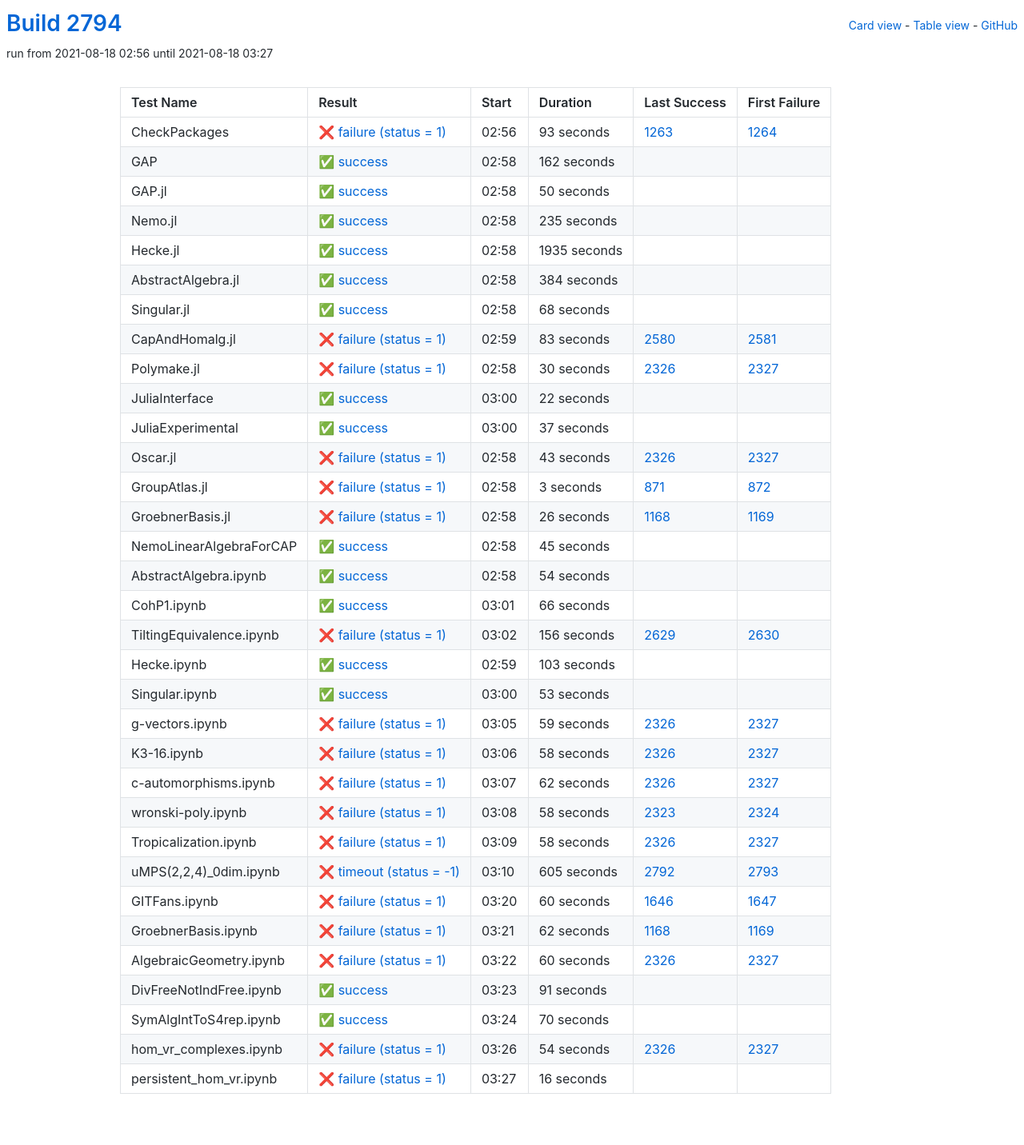
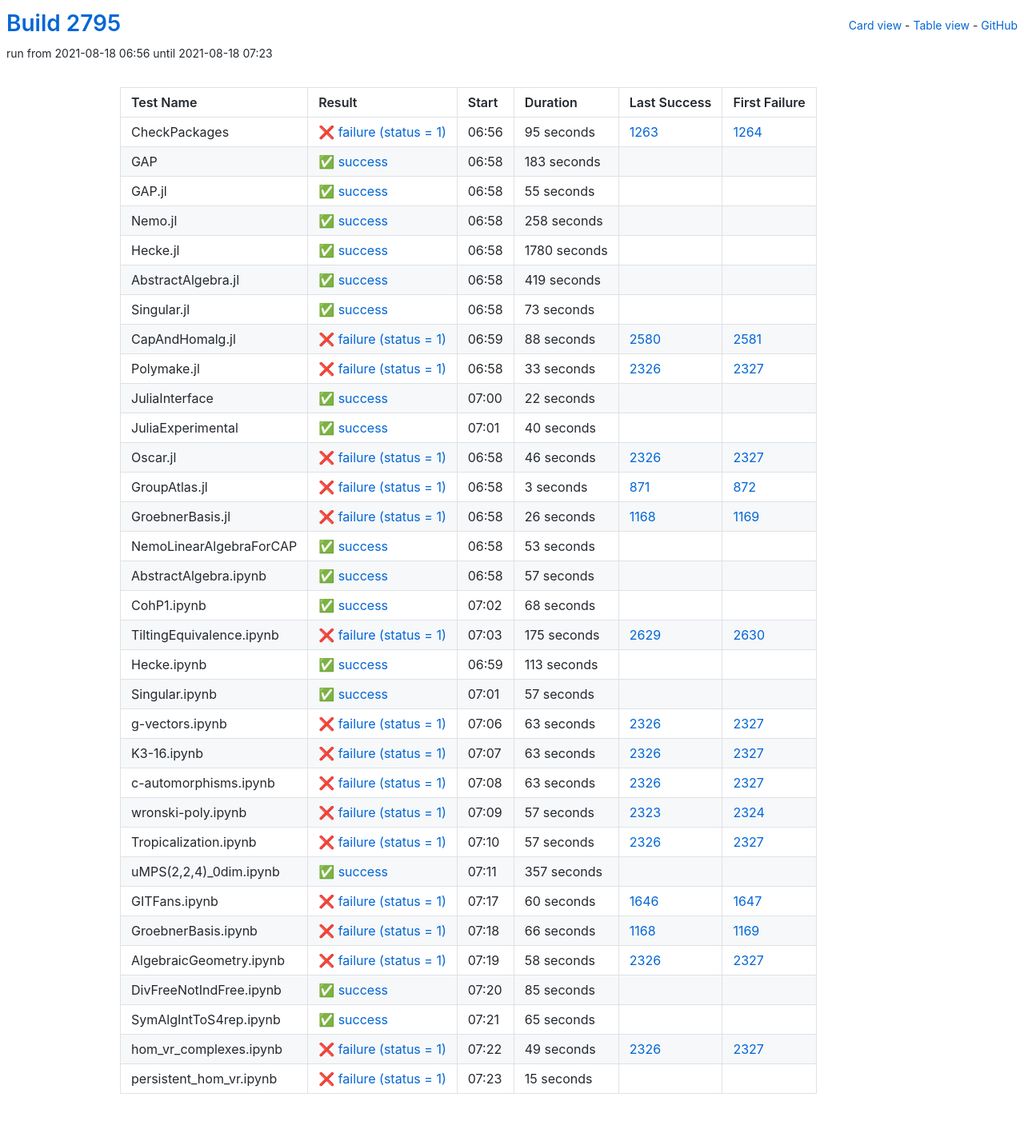
Before and after one commit to oscar-system/oscar-ci-status-stable, a Jekyll site: the page built from table.html, in a window 1280 px wide. Shown: the whole page at 80% size. Built offline with Jekyll 4.4.1, drawn with Linux system fonts in a browser that asks for light colours.

Commit message:
Build #2795

```diff
--- a/_data/ci.yml
+++ b/_data/ci.yml
@@ -1,6 +1,6 @@
 ---
-build: 2794
-build_url: https://oscarci.mathematik.uni-kl.de/job/oscar-stable/2794/
+build: 2795
+build_url: https://oscarci.mathematik.uni-kl.de/job/oscar-stable/2795/
 job: oscar-stable
 organization: oscar-system
 repo: oscar-ci-status-stable
@@ -8,116 +8,116 @@ repourl: https://github.com/oscar-system/oscar-ci-status-stable
 tests:
 - name: CheckPackages
   id: checkpackages
-  log: https://oscarci.mathematik.uni-kl.de/job/oscar-stable/2794/artifact/logs/build-2794/CheckPackages.log
-  start: 2021-08-18 02:56
+  log: https://oscarci.mathematik.uni-kl.de/job/oscar-stable/2795/artifact/logs/build-2795/CheckPackages.log
+  start: 2021-08-18 06:56
   success: false
   exitcode: 1
   status: failure
-  duration: 93
+  duration: 95
   last_success: 1263
   last_success_url: https://oscarci.mathematik.uni-kl.de/job/oscar-stable/1263/
   first_failure: 1264
   first_failure_url: https://oscarci.mathematik.uni-kl.de/job/oscar-stable/1264/
 - name: GAP
   id: gap
-  log: https://oscarci.mathematik.uni-kl.de/job/oscar-stable/2794/artifact/logs/build-2794/GAP.log
-  start: 2021-08-18 02:58
+  log: https://oscarci.mathematik.uni-kl.de/job/oscar-stable/2795/artifact/logs/build-2795/GAP.log
+  start: 2021-08-18 06:58
   success: true
   exitcode: 0
   status: success
-  duration: 162
+  duration: 183
   last_success: false
   last_success_url:
   first_failure: false
   first_failure_url:
 - name: GAP.jl
   id: gap-jl
-  log: https://oscarci.mathematik.uni-kl.de/job/oscar-stable/2794/artifact/logs/build-2794/GAP.jl.log
-  start: 2021-08-18 02:58
+  log: https://oscarci.mathematik.uni-kl.de/job/oscar-stable/2795/artifact/logs/build-2795/GAP.jl.log
+  start: 2021-08-18 06:58
   success: true
   exitcode: 0
   status: success
-  duration: 50
+  duration: 55
   last_success: false
   last_success_url:
   first_failure: false
   first_failure_url:
 - name: Nemo.jl
   id: nemo-jl
-  log: https://oscarci.mathematik.uni-kl.de/job/oscar-stable/2794/artifact/logs/build-2794/Nemo.jl.log
-  start: 2021-08-18 02:58
+  log: https://oscarci.mathematik.uni-kl.de/job/oscar-stable/2795/artifact/logs/build-2795/Nemo.jl.log
+  start: 2021-08-18 06:58
   success: true
   exitcode: 0
   status: success
-  duration: 235
+  duration: 258
   last_success: false
   last_success_url:
   first_failure: false
   first_failure_url:
 - name: Hecke.jl
   id: hecke-jl
-  log: https://oscarci.mathematik.uni-kl.de/job/oscar-stable/2794/artifact/logs/build-2794/Hecke.jl.log
-  start: 2021-08-18 02:58
+  log: https://oscarci.mathematik.uni-kl.de/job/oscar-stable/2795/artifact/logs/build-2795/Hecke.jl.log
+  start: 2021-08-18 06:58
   success: true
   exitcode: 0
   status: success
-  duration: 1935
+  duration: 1780
   last_success: false
   last_success_url:
   first_failure: false
   first_failure_url:
 - name: AbstractAlgebra.jl
   id: abstractalgebra-jl
-  log: https://oscarci.mathematik.uni-kl.de/job/oscar-stable/2794/artifact/logs/build-2794/AbstractAlgebra.jl.log
-  start: 2021-08-18 02:58
+  log: https://oscarci.mathematik.uni-kl.de/job/oscar-stable/2795/artifact/logs/build-2795/AbstractAlgebra.jl.log
+  start: 2021-08-18 06:58
   success: true
   exitcode: 0
   status: success
-  duration: 384
+  duration: 419
   last_success: false
   last_success_url:
   first_failure: false
   first_failure_url:
 - name: Singular.jl
   id: singular-jl
-  log: https://oscarci.mathematik.uni-kl.de/job/oscar-stable/2794/artifact/logs/build-2794/Singular.jl.log
-  start: 2021-08-18 02:58
+  log: https://oscarci.mathematik.uni-kl.de/job/oscar-stable/2795/artifact/logs/build-2795/Singular.jl.log
+  start: 2021-08-18 06:58
   success: true
   exitcode: 0
   status: success
-  duration: 68
+  duration: 73
   last_success: false
   last_success_url:
   first_failure: false
   first_failure_url:
 - name: CapAndHomalg.jl
   id: capandhomalg-jl
-  log: https://oscarci.mathematik.uni-kl.de/job/oscar-stable/2794/artifact/logs/build-2794/CapAndHomalg.jl.log
-  start: 2021-08-18 02:59
+  log: https://oscarci.mathematik.uni-kl.de/job/oscar-stable/2795/artifact/logs/build-2795/CapAndHomalg.jl.log
+  start: 2021-08-18 06:59
   success: false
   exitcode: 1
   status: failure
-  duration: 83
+  duration: 88
   last_success: 2580
   last_success_url: https://oscarci.mathematik.uni-kl.de/job/oscar-stable/2580/
   first_failure: 2581
   first_failure_url: https://oscarci.mathematik.uni-kl.de/job/oscar-stable/2581/
 - name: Polymake.jl
   id: polymake-jl
-  log: https://oscarci.mathematik.uni-kl.de/job/oscar-stable/2794/artifact/logs/build-2794/Polymake.jl.log
-  start: 2021-08-18 02:58
+  log: https://oscarci.mathematik.uni-kl.de/job/oscar-stable/2795/artifact/logs/build-2795/Polymake.jl.log
+  start: 2021-08-18 06:58
   success: false
   exitcode: 1
   status: failure
-  duration: 30
+  duration: 33
   last_success: 2326
   last_success_url: https://oscarci.mathematik.uni-kl.de/job/oscar-stable/2326/
   first_failure: 2327
   first_failure_url: https://oscarci.mathematik.uni-kl.de/job/oscar-stable/2327/
 - name: JuliaInterface
   id: juliainterface
-  log: https://oscarci.mathematik.uni-kl.de/job/oscar-stable/2794/artifact/logs/build-2794/JuliaInterface.log
-  start: 2021-08-18 03:00
+  log: https://oscarci.mathematik.uni-kl.de/job/oscar-stable/2795/artifact/logs/build-2795/JuliaInterface.log
+  start: 2021-08-18 07:00
   success: true
   exitcode: 0
   status: success
@@ -128,32 +128,32 @@ tests:
   first_failure_url:
 - name: JuliaExperimental
   id: juliaexperimental
-  log: https://oscarci.mathematik.uni-kl.de/job/oscar-stable/2794/artifact/logs/build-2794/JuliaExperimental.log
-  start: 2021-08-18 03:00
+  log: https://oscarci.mathematik.uni-kl.de/job/oscar-stable/2795/artifact/logs/build-2795/JuliaExperimental.log
+  start: 2021-08-18 07:01
   success: true
   exitcode: 0
   status: success
-  duration: 37
+  duration: 40
   last_success: false
   last_success_url:
   first_failure: false
   first_failure_url:
 - name: Oscar.jl
   id: oscar-jl
-  log: https://oscarci.mathematik.uni-kl.de/job/oscar-stable/2794/artifact/logs/build-2794/Oscar.jl.log
-  start: 2021-08-18 02:58
+  log: https://oscarci.mathematik.uni-kl.de/job/oscar-stable/2795/artifact/logs/build-2795/Oscar.jl.log
+  start: 2021-08-18 06:58
   success: false
   exitcode: 1
   status: failure
-  duration: 43
+  duration: 46
   last_success: 2326
   last_success_url: https://oscarci.mathematik.uni-kl.de/job/oscar-stable/2326/
   first_failure: 2327
   first_failure_url: https://oscarci.mathematik.uni-kl.de/job/oscar-stable/2327/
 - name: GroupAtlas.jl
   id: groupatlas-jl
-  log: https://oscarci.mathematik.uni-kl.de/job/oscar-stable/2794/artifact/logs/build-2794/GroupAtlas.jl.log
-  start: 2021-08-18 02:58
+  log: https://oscarci.mathematik.uni-kl.de/job/oscar-stable/2795/artifact/logs/build-2795/GroupAtlas.jl.log
+  start: 2021-08-18 06:58
   success: false
   exitcode: 1
   status: failure
@@ -164,8 +164,8 @@ tests:
   first_failure_url: https://oscarci.mathematik.uni-kl.de/job/oscar-stable/872/
 - name: GroebnerBasis.jl
   id: groebnerbasis-jl
-  log: https://oscarci.mathematik.uni-kl.de/job/oscar-stable/2794/artifact/logs/build-2794/GroebnerBasis.jl.log
-  start: 2021-08-18 02:58
+  log: https://oscarci.mathematik.uni-kl.de/job/oscar-stable/2795/artifact/logs/build-2795/GroebnerBasis.jl.log
+  start: 2021-08-18 06:58
   success: false
   exitcode: 1
   status: failure
@@ -176,68 +176,8 @@ tests:
   first_failure_url: https://oscarci.mathematik.uni-kl.de/job/oscar-stable/1169/
 - name: NemoLinearAlgebraForCAP
   id: nemolinearalgebraforcap
-  log: https://oscarci.mathematik.uni-kl.de/job/oscar-stable/2794/artifact/logs/build-2794/NemoLinearAlgebraForCAP.log
-  start: 2021-08-18 02:58
-  success: true
-  exitcode: 0
-  status: success
-  duration: 45
-  last_success: false
-  last_success_url:
-  first_failure: false
-  first_failure_url:
-- name: AbstractAlgebra.ipynb
-  id: abstractalgebra-ipynb
-  log: https://oscarci.mathematik.uni-kl.de/job/oscar-stable/2794/artifact/logs/build-2794/AbstractAlgebra.ipynb.log
-  start: 2021-08-18 02:58
-  success: true
-  exitcode: 0
-  status: success
-  duration: 54
-  last_success: false
-  last_success_url:
-  first_failure: false
-  first_failure_url:
-- name: CohP1.ipynb
-  id: cohp1-ipynb
-  log: https://oscarci.mathematik.uni-kl.de/job/oscar-stable/2794/artifact/logs/build-2794/CohP1.ipynb.log
-  start: 2021-08-18 03:01
-  success: true
-  exitcode: 0
-  status: success
-  duration: 66
-  last_success: false
-  last_success_url:
-  first_failure: false
-  first_failure_url:
-- name: TiltingEquivalence.ipynb
-  id: tiltingequivalence-ipynb
-  log: https://oscarci.mathematik.uni-kl.de/job/oscar-stable/2794/artifact/logs/build-2794/TiltingEquivalence.ipynb.log
-  start: 2021-08-18 03:02
-  success: false
-  exitcode: 1
-  status: failure
-  duration: 156
-  last_success: 2629
-  last_success_url: https://oscarci.mathematik.uni-kl.de/job/oscar-stable/2629/
-  first_failure: 2630
-  first_failure_url: https://oscarci.mathematik.uni-kl.de/job/oscar-stable/2630/
-- name: Hecke.ipynb
-  id: hecke-ipynb
-  log: https://oscarci.mathematik.uni-kl.de/job/oscar-stable/2794/artifact/logs/build-2794/Hecke.ipynb.log
-  start: 2021-08-18 02:59
-  success: true
-  exitcode: 0
-  status: success
-  duration: 103
-  last_success: false
-  last_success_url:
-  first_failure: false
-  first_failure_url:
-- name: Singular.ipynb
-  id: singular-ipynb
-  log: https://oscarci.mathematik.uni-kl.de/job/oscar-stable/2794/artifact/logs/build-2794/Singular.ipynb.log
-  start: 2021-08-18 03:00
+  log: https://oscarci.mathematik.uni-kl.de/job/oscar-stable/2795/artifact/logs/build-2795/NemoLinearAlgebraForCAP.log
+  start: 2021-08-18 06:58
   success: true
   exitcode: 0
   status: success
@@ -246,82 +186,142 @@ tests:
   last_success_url:
   first_failure: false
   first_failure_url:
-- name: g-vectors.ipynb
-  id: g-vectors-ipynb
-  log: https://oscarci.mathematik.uni-kl.de/job/oscar-stable/2794/artifact/logs/build-2794/g-vectors.ipynb.log
-  start: 2021-08-18 03:05
+- name: AbstractAlgebra.ipynb
+  id: abstractalgebra-ipynb
+  log: https://oscarci.mathematik.uni-kl.de/job/oscar-stable/2795/artifact/logs/build-2795/AbstractAlgebra.ipynb.log
+  start: 2021-08-18 06:58
+  success: true
+  exitcode: 0
+  status: success
+  duration: 57
+  last_success: false
+  last_success_url:
+  first_failure: false
+  first_failure_url:
+- name: CohP1.ipynb
+  id: cohp1-ipynb
+  log: https://oscarci.mathematik.uni-kl.de/job/oscar-stable/2795/artifact/logs/build-2795/CohP1.ipynb.log
+  start: 2021-08-18 07:02
+  success: true
+  exitcode: 0
+  status: success
+  duration: 68
+  last_success: false
+  last_success_url:
+  first_failure: false
+  first_failure_url:
+- name: TiltingEquivalence.ipynb
+  id: tiltingequivalence-ipynb
+  log: https://oscarci.mathematik.uni-kl.de/job/oscar-stable/2795/artifact/logs/build-2795/TiltingEquivalence.ipynb.log
+  start: 2021-08-18 07:03
   success: false
   exitcode: 1
   status: failure
-  duration: 59
+  duration: 175
+  last_success: 2629
+  last_success_url: https://oscarci.mathematik.uni-kl.de/job/oscar-stable/2629/
+  first_failure: 2630
+  first_failure_url: https://oscarci.mathematik.uni-kl.de/job/oscar-stable/2630/
+- name: Hecke.ipynb
+  id: hecke-ipynb
+  log: https://oscarci.mathematik.uni-kl.de/job/oscar-stable/2795/artifact/logs/build-2795/Hecke.ipynb.log
+  start: 2021-08-18 06:59
+  success: true
+  exitcode: 0
+  status: success
+  duration: 113
+  last_success: false
+  last_success_url:
+  first_failure: false
+  first_failure_url:
+- name: Singular.ipynb
+  id: singular-ipynb
+  log: https://oscarci.mathematik.uni-kl.de/job/oscar-stable/2795/artifact/logs/build-2795/Singular.ipynb.log
+  start: 2021-08-18 07:01
+  success: true
+  exitcode: 0
+  status: success
+  duration: 57
+  last_success: false
+  last_success_url:
+  first_failure: false
+  first_failure_url:
+- name: g-vectors.ipynb
+  id: g-vectors-ipynb
+  log: https://oscarci.mathematik.uni-kl.de/job/oscar-stable/2795/artifact/logs/build-2795/g-vectors.ipynb.log
+  start: 2021-08-18 07:06
+  success: false
+  exitcode: 1
+  status: failure
+  duration: 63
   last_success: 2326
   last_success_url: https://oscarci.mathematik.uni-kl.de/job/oscar-stable/2326/
   first_failure: 2327
   first_failure_url: https://oscarci.mathematik.uni-kl.de/job/oscar-stable/2327/
 - name: K3-16.ipynb
   id: k3-16-ipynb
-  log: https://oscarci.mathematik.uni-kl.de/job/oscar-stable/2794/artifact/logs/build-2794/K3-16.ipynb.log
-  start: 2021-08-18 03:06
+  log: https://oscarci.mathematik.uni-kl.de/job/oscar-stable/2795/artifact/logs/build-2795/K3-16.ipynb.log
+  start: 2021-08-18 07:07
   success: false
   exitcode: 1
   status: failure
-  duration: 58
+  duration: 63
   last_success: 2326
   last_success_url: https://oscarci.mathematik.uni-kl.de/job/oscar-stable/2326/
   first_failure: 2327
   first_failure_url: https://oscarci.mathematik.uni-kl.de/job/oscar-stable/2327/
 - name: c-automorphisms.ipynb
   id: c-automorphisms-ipynb
-  log: https://oscarci.mathematik.uni-kl.de/job/oscar-stable/2794/artifact/logs/build-2794/c-automorphisms.ipynb.log
-  start: 2021-08-18 03:07
+  log: https://oscarci.mathematik.uni-kl.de/job/oscar-stable/2795/artifact/logs/build-2795/c-automorphisms.ipynb.log
+  start: 2021-08-18 07:08
   success: false
   exitcode: 1
   status: failure
-  duration: 62
+  duration: 63
   last_success: 2326
   last_success_url: https://oscarci.mathematik.uni-kl.de/job/oscar-stable/2326/
   first_failure: 2327
   first_failure_url: https://oscarci.mathematik.uni-kl.de/job/oscar-stable/2327/
 - name: wronski-poly.ipynb
   id: wronski-poly-ipynb
-  log: https://oscarci.mathematik.uni-kl.de/job/oscar-stable/2794/artifact/logs/build-2794/wronski-poly.ipynb.log
-  start: 2021-08-18 03:08
+  log: https://oscarci.mathematik.uni-kl.de/job/oscar-stable/2795/artifact/logs/build-2795/wronski-poly.ipynb.log
+  start: 2021-08-18 07:09
   success: false
   exitcode: 1
   status: failure
-  duration: 58
+  duration: 57
   last_success: 2323
   last_success_url: https://oscarci.mathematik.uni-kl.de/job/oscar-stable/2323/
   first_failure: 2324
   first_failure_url: https://oscarci.mathematik.uni-kl.de/job/oscar-stable/2324/
 - name: Tropicalization.ipynb
   id: tropicalization-ipynb
-  log: https://oscarci.mathematik.uni-kl.de/job/oscar-stable/2794/artifact/logs/build-2794/Tropicalization.ipynb.log
-  start: 2021-08-18 03:09
+  log: https://oscarci.mathematik.uni-kl.de/job/oscar-stable/2795/artifact/logs/build-2795/Tropicalization.ipynb.log
+  start: 2021-08-18 07:10
   success: false
   exitcode: 1
   status: failure
-  duration: 58
+  duration: 57
   last_success: 2326
   last_success_url: https://oscarci.mathematik.uni-kl.de/job/oscar-stable/2326/
   first_failure: 2327
   first_failure_url: https://oscarci.mathematik.uni-kl.de/job/oscar-stable/2327/
 - name: uMPS(2,2,4)_0dim.ipynb
   id: umps-2-2-4-0dim-ipynb
-  log: https://oscarci.mathematik.uni-kl.de/job/oscar-stable/2794/artifact/logs/build-2794/uMPS-2-2-4-_0dim.ipynb.log
-  start: 2021-08-18 03:10
-  success: false
-  exitcode: -1
-  status: timeout
-  duration: 605
-  last_success: 2792
-  last_success_url: https://oscarci.mathematik.uni-kl.de/job/oscar-stable/2792/
-  first_failure: 2793
-  first_failure_url: https://oscarci.mathematik.uni-kl.de/job/oscar-stable/2793/
+  log: https://oscarci.mathematik.uni-kl.de/job/oscar-stable/2795/artifact/logs/build-2795/uMPS-2-2-4-_0dim.ipynb.log
+  start: 2021-08-18 07:11
+  success: true
+  exitcode: 0
+  status: success
+  duration: 357
+  last_success: false
+  last_success_url:
+  first_failure: false
+  first_failure_url:
 - name: GITFans.ipynb
   id: gitfans-ipynb
-  log: https://oscarci.mathematik.uni-kl.de/job/oscar-stable/2794/artifact/logs/build-2794/GITFans.ipynb.log
-  start: 2021-08-18 03:20
+  log: https://oscarci.mathematik.uni-kl.de/job/oscar-stable/2795/artifact/logs/build-2795/GITFans.ipynb.log
+  start: 2021-08-18 07:17
   success: false
   exitcode: 1
   status: failure
@@ -332,72 +332,72 @@ tests:
   first_failure_url: https://oscarci.mathematik.uni-kl.de/job/oscar-stable/1647/
 - name: GroebnerBasis.ipynb
   id: groebnerbasis-ipynb
-  log: https://oscarci.mathematik.uni-kl.de/job/oscar-stable/2794/artifact/logs/build-2794/GroebnerBasis.ipynb.log
-  start: 2021-08-18 03:21
+  log: https://oscarci.mathematik.uni-kl.de/job/oscar-stable/2795/artifact/logs/build-2795/GroebnerBasis.ipynb.log
+  start: 2021-08-18 07:18
   success: false
   exitcode: 1
   status: failure
-  duration: 62
+  duration: 66
   last_success: 1168
   last_success_url: https://oscarci.mathematik.uni-kl.de/job/oscar-stable/1168/
   first_failure: 1169
   first_failure_url: https://oscarci.mathematik.uni-kl.de/job/oscar-stable/1169/
 - name: AlgebraicGeometry.ipynb
   id: algebraicgeometry-ipynb
-  log: https://oscarci.mathematik.uni-kl.de/job/oscar-stable/2794/artifact/logs/build-2794/AlgebraicGeometry.ipynb.log
-  start: 2021-08-18 03:22
+  log: https://oscarci.mathematik.uni-kl.de/job/oscar-stable/2795/artifact/logs/build-2795/AlgebraicGeometry.ipynb.log
+  start: 2021-08-18 07:19
   success: false
   exitcode: 1
   status: failure
-  duration: 60
+  duration: 58
   last_success: 2326
   last_success_url: https://oscarci.mathematik.uni-kl.de/job/oscar-stable/2326/
   first_failure: 2327
   first_failure_url: https://oscarci.mathematik.uni-kl.de/job/oscar-stable/2327/
 - name: DivFreeNotIndFree.ipynb
   id: divfreenotindfree-ipynb
-  log: https://oscarci.mathematik.uni-kl.de/job/oscar-stable/2794/artifact/logs/build-2794/DivFreeNotIndFree.ipynb.log
-  start: 2021-08-18 03:23
+  log: https://oscarci.mathematik.uni-kl.de/job/oscar-stable/2795/artifact/logs/build-2795/DivFreeNotIndFree.ipynb.log
+  start: 2021-08-18 07:20
   success: true
   exitcode: 0
   status: success
-  duration: 91
+  duration: 85
   last_success: false
   last_success_url:
   first_failure: false
   first_failure_url:
 - name: SymAlgIntToS4rep.ipynb
   id: symalginttos4rep-ipynb
-  log: https://oscarci.mathematik.uni-kl.de/job/oscar-stable/2794/artifact/logs/build-2794/SymAlgIntToS4rep.ipynb.log
-  start: 2021-08-18 03:24
+  log: https://oscarci.mathematik.uni-kl.de/job/oscar-stable/2795/artifact/logs/build-2795/SymAlgIntToS4rep.ipynb.log
+  start: 2021-08-18 07:21
   success: true
   exitcode: 0
   status: success
-  duration: 70
+  duration: 65
   last_success: false
   last_success_url:
   first_failure: false
   first_failure_url:
 - name: hom_vr_complexes.ipynb
   id: hom-vr-complexes-ipynb
-  log: https://oscarci.mathematik.uni-kl.de/job/oscar-stable/2794/artifact/logs/build-2794/hom_vr_complexes.ipynb.log
-  start: 2021-08-18 03:26
+  log: https://oscarci.mathematik.uni-kl.de/job/oscar-stable/2795/artifact/logs/build-2795/hom_vr_complexes.ipynb.log
+  start: 2021-08-18 07:22
   success: false
   exitcode: 1
   status: failure
-  duration: 54
+  duration: 49
   last_success: 2326
   last_success_url: https://oscarci.mathematik.uni-kl.de/job/oscar-stable/2326/
   first_failure: 2327
   first_failure_url: https://oscarci.mathematik.uni-kl.de/job/oscar-stable/2327/
 - name: persistent_hom_vr.ipynb
   id: persistent-hom-vr-ipynb
-  log: https://oscarci.mathematik.uni-kl.de/job/oscar-stable/2794/artifact/logs/build-2794/persistent_hom_vr.ipynb.log
-  start: 2021-08-18 03:27
+  log: https://oscarci.mathematik.uni-kl.de/job/oscar-stable/2795/artifact/logs/build-2795/persistent_hom_vr.ipynb.log
+  start: 2021-08-18 07:23
   success: false
   exitcode: 1
   status: failure
-  duration: 16
+  duration: 15
   last_success: false
   last_success_url:
   first_failure: false
```
Also changed, not shown: README.md.
